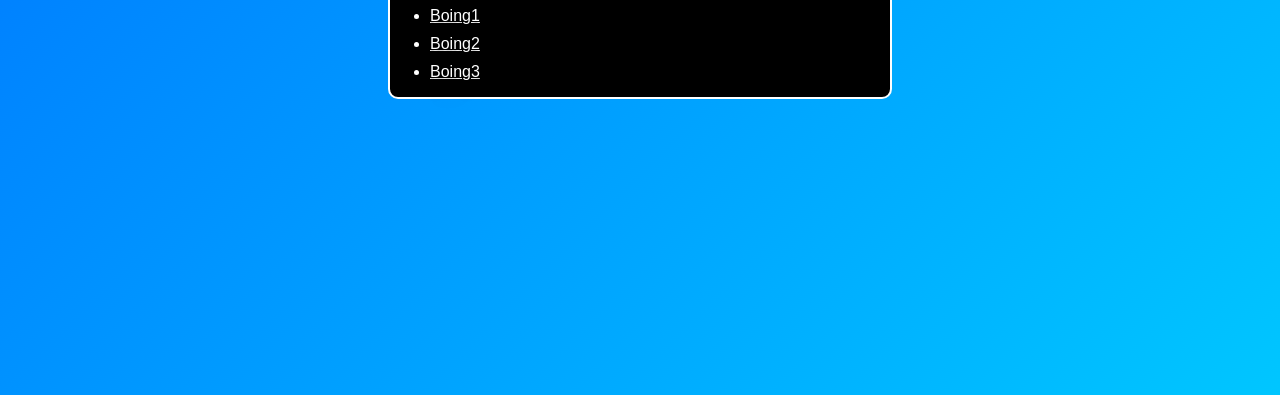
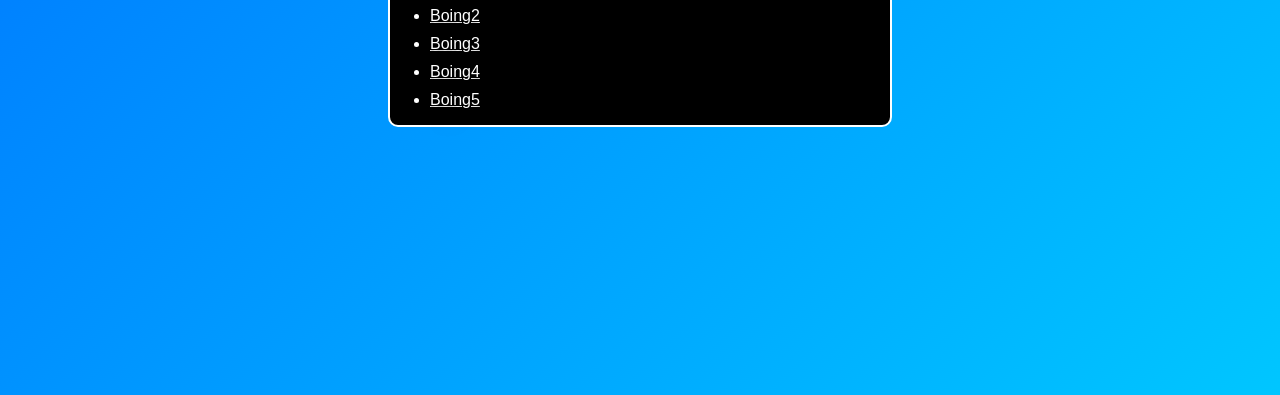
Before and after one commit to Enderman55/Enderman55.github.io, a plain HTML site: page index.html in a window 1280 px wide. Shown: the part 405-800 px from the top of the page. Drawn offline with Linux system fonts and the light colour scheme.

Commit message:
mehr Boings

```diff
--- a/index.html
+++ b/index.html
@@ -51,6 +51,12 @@
             <li>
                 <a href="#">Boing3</a>
             </li>
+            <li>
+                <a href="#">Boing4</a>
+            </li>
+            <li>
+                <a href="#">Boing5</a>
+            </li>
         </ul>
     </div>
 </body>
```
